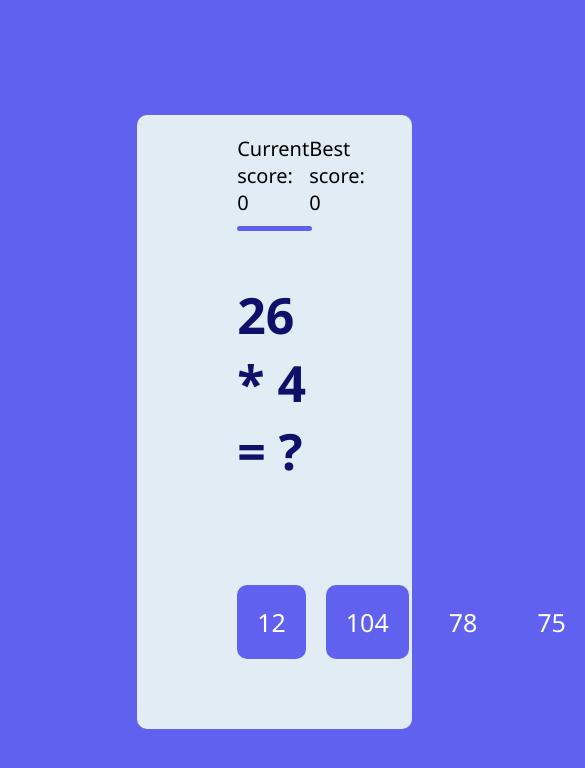
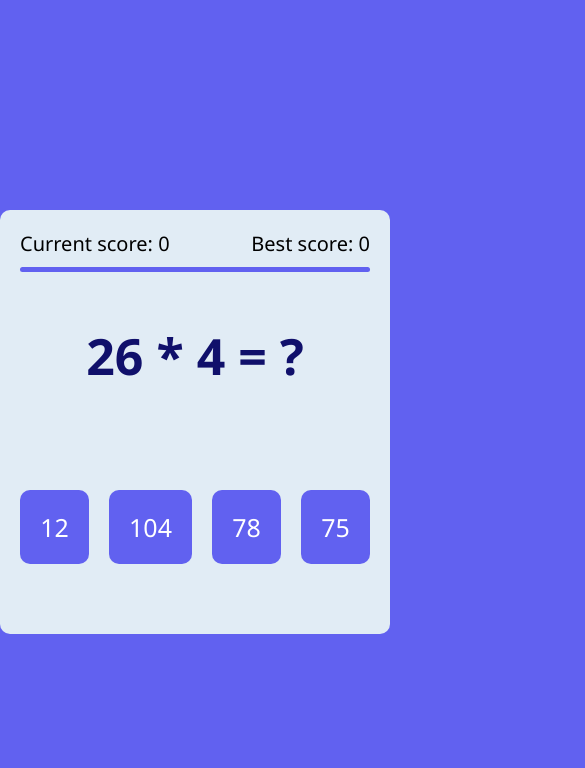
Before and after one commit to SardorOchilov/mathQuizeApp, a plain HTML site: page index.html in a window 390 px wide. Shown: the whole page, 585 px wide, since content can reach past the window. Drawn offline with Linux system fonts and the light colour scheme.

Commit message:
responsive

```diff
--- a/style.css
+++ b/style.css
@@ -60,3 +60,22 @@ body {
     color: white;
     font-weight: 500;
 }
+@media (max-width: 1200px) {
+    .container {
+        width: 70%;
+        padding: 20px 80px;
+    }
+}
+@media (max-width: 800px) {
+    .container {
+        width: 80%;
+        padding: 20px 20px;
+    }
+}
+
+@media (max-width: 500px) {
+    .container {
+        width: 100%;
+        padding: 20px;
+    }
+}
```
